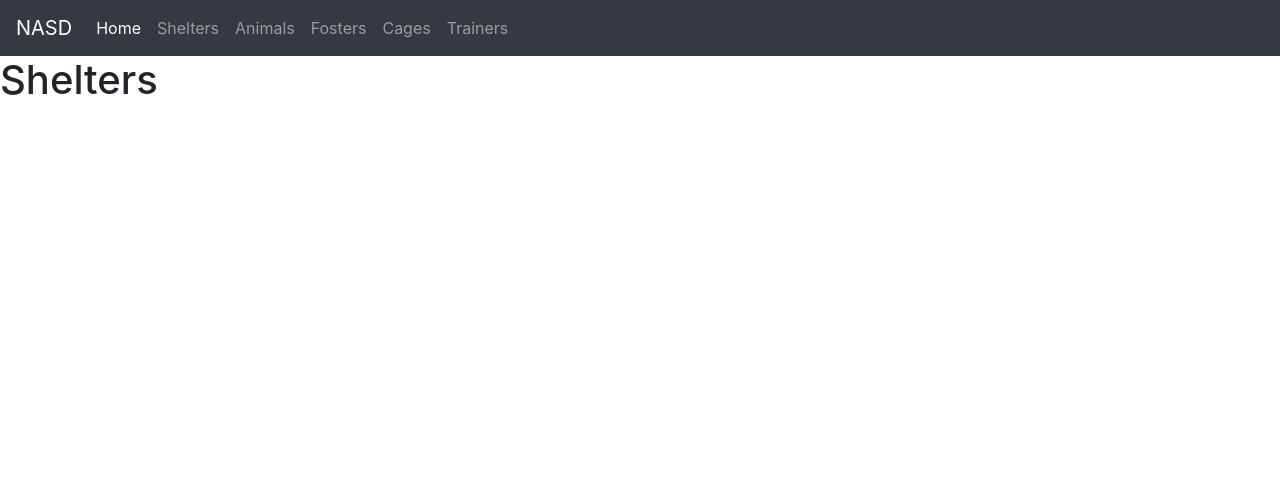
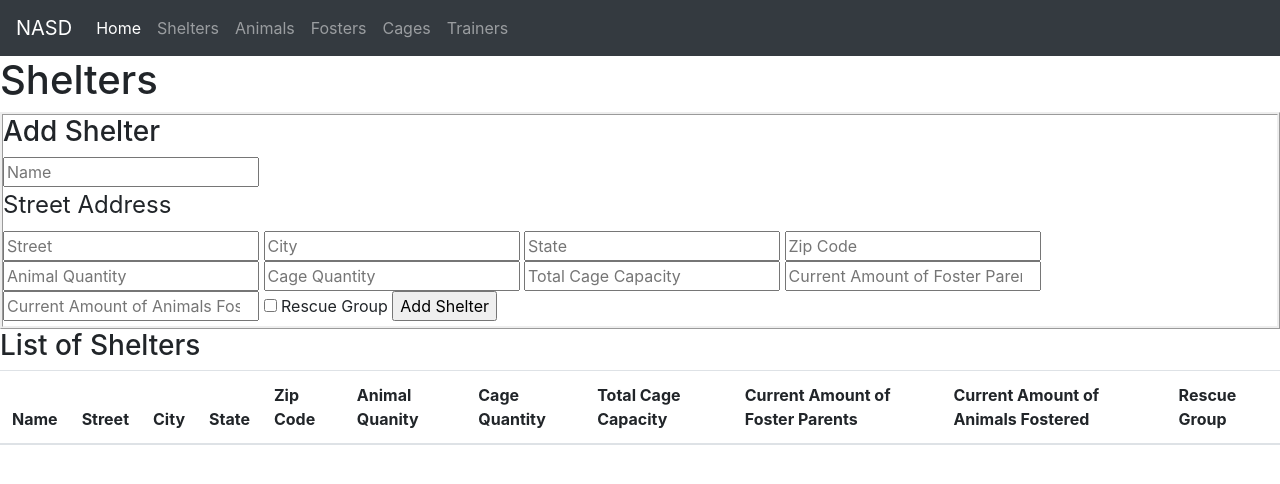
Before and after one commit to kevinlichang/national-animal-shelter-database, a Flask app: page /shelters/ in a window 1280 px wide. Shown: the top 484 px of the page. Run offline with Flask 2, Linux system fonts and the light colour scheme; lists and menus that the app fills with data are empty.

Commit message:
updated animals.html and shelters.html

```diff
--- a/app/templates/shelters.html
+++ b/app/templates/shelters.html
@@ -1,4 +1,45 @@
 {% extends "layout.html" %}
 {% block content %}
 <h1>Shelters</h1>
+
+<form style="border-style: ridge;">
+  <h3>Add Shelter</h3>
+  <input type="text" name="name" placeholder="Name">
+  <fieldset>
+    <legend>Street Address</legend>
+    <input type="text" name="address-street" placeholder="Street">
+    <input type="text" name="address-city" placeholder="City">
+    <input type="text" name="address-state" placeholder="State">
+    <input type="text" name="address-zip" placeholder="Zip Code">
+  </fieldset>
+
+  <input type="number" name="animal-quantity" placeholder="Animal Quantity">
+  <input type="nummber" name="cage-quantity" placeholder="Cage Quantity">
+  <input type="number" name="total-cage-capacity" placeholder="Total Cage Capacity">
+  <input type="number" name="curr-amt-foster-parents" placeholder="Current Amount of Foster Parents">
+  <input type="number" name="curr-amt-ani-fostered" placeholder="Current Amount of Animals Fostered">
+  <input type="checkbox" name="rescue-grp" id="rescue-grp" value="1">
+  <label for="rescue-grp">Rescue Group</label>
+
+  <input type="submit" name="add-shelter" value="Add Shelter" id="add-shelter-submit">
+</form>
+
+<h3>List of Shelters</h3>
+<table class="table">
+  <thead>
+    <tr>
+      <th scope="col">Name</th>
+      <th scope="col">Street</th>
+      <th scope="col">City</th>
+      <th scope="col">State</th>
+      <th scope="col">Zip Code</th>
+      <th scope="col">Animal Quanity</th>
+      <th scope="col">Cage Quantity</th>
+      <th scope="col">Total Cage Capacity</th>
+      <th scope="col">Current Amount of Foster Parents</th>
+      <th scope="col">Current Amount of Animals Fostered</th>
+      <th scope="col">Rescue Group</th>
+    </tr>
+  </thead>
+</table>
 {% endblock content %}
```
Also changed, not shown: app/templates/animals.html (+7 -3 lines).
